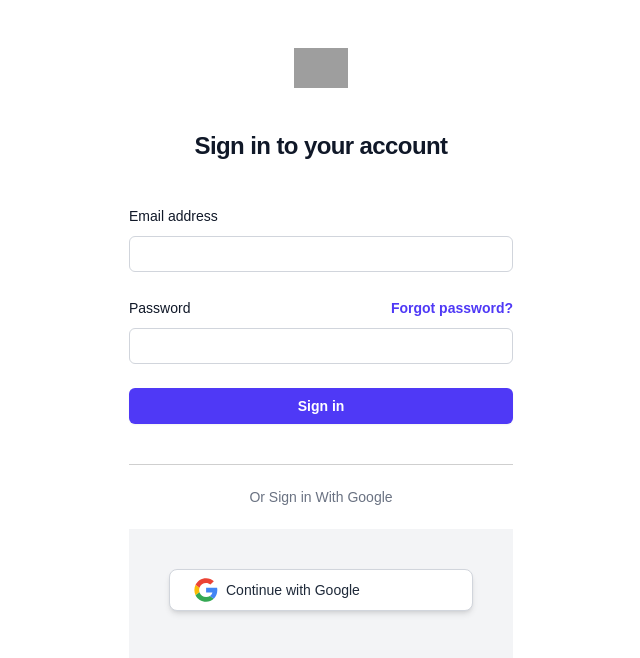
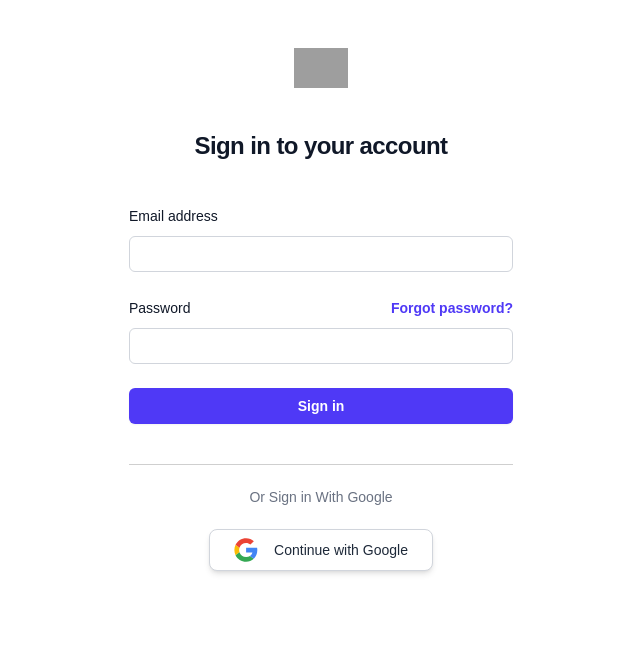
Before and after one commit to wassii-khan/sign-in-with-google, a Next.js app: page /login in a window 1280 px wide. Shown: the top 658 px of the page, without its empty margins (319-959 px from the left). Built offline with nearby package versions, Linux system fonts and the light colour scheme; grey boxes are pictures that could not be loaded.

Commit message:
feat: google sign in button added

```diff
--- a/app/login/page.tsx
+++ b/app/login/page.tsx
@@ -80,8 +80,7 @@ const Login = () => {
             Or Sign in With Google
           </p>
 
-          <div className="flex flex-col gap-2 min-h-screen bg-gray-100 p-10">
-            <button className="flex items-center bg-white border border-gray-300 rounded-lg shadow-md max-w-xs px-6 py-2 text-sm font-medium text-gray-800 hover:bg-gray-200 focus:outline-none focus:ring-2 focus:ring-offset-2 focus:ring-gray-500">
+            <button className="cursor-pointer flex items-center gap-2 bg-white border border-gray-300 rounded-lg shadow-md mx-auto px-6 py-2 text-sm font-medium text-gray-800 hover:bg-gray-200 focus:outline-none ">
               <svg
                 className="h-6 w-6 mr-2"
                 xmlns="http://www.w3.org/2000/svg"
@@ -92,9 +91,9 @@ const Login = () => {
                 <g
                   id="Icons"
                   stroke="none"
-                  stroke-width="1"
+                  strokeWidth="1"
                   fill="none"
-                  fill-rule="evenodd"
+                  fillRule="evenodd"
                 >
                   <g
                     id="Color-"
@@ -138,6 +137,7 @@ const Login = () => {
               </svg>
               <span>Continue with Google</span>
             </button>
+          <div className=" ">
           </div>
         </div>
       </div>
```
